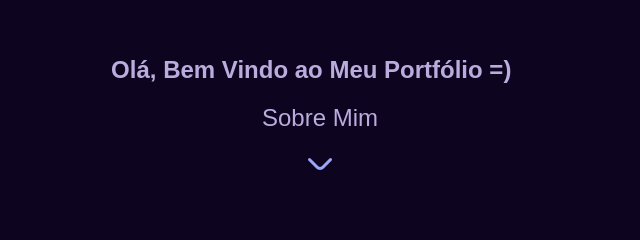
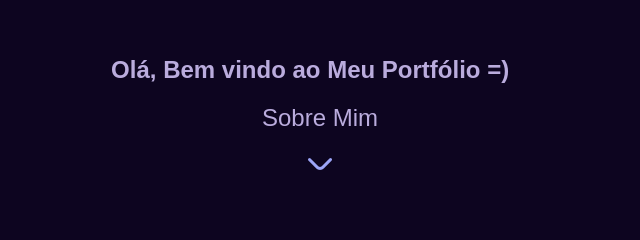
Before and after one commit to oDyKoz/Portfolio, a plain HTML site: page index.html in a window 1280 px wide. Shown: the part 214-454 px from the top of the page, 320-960 px from the left. Drawn offline with Linux system fonts and the light colour scheme.

Commit message:
Update index.html

```diff
--- a/index.html
+++ b/index.html
@@ -27,7 +27,7 @@
     <section id="inicio">
 
       <div class="p1conti1">
-        <h1>Olá, Bem Vindo ao Meu Portfólio =)</h1>
+        <h1>Olá, Bem vindo ao Meu Portfólio =)</h1>
         <p>Sobre Mim</p>
         <a href="#sobre" class="link-suave">
           <img src="img/angulo-para-baixo.png" alt="seta para baixo">
@@ -35,15 +35,11 @@
       </div>
     </section>
 
-    <!--Corpo do Portfolio e com informações (#Sobre) a mim-->
+    <!--Corpo do Portfolio e com informações e redes sociais(#Sobre) a mim-->
     <section id="sobre">
       <div class="p2conti1">
         <h2>Sobre Mim</h2>
-        <p>Olá, me chamo Dymas Felipe, tenho 18 anos atualmente. Sou estudando na área de programação web e desejo ser
-          um Full-Stack, então para isso estarei publicando todo meu aprendizagem nas minhas redes sociais juntamente
-          tentando me agregar ao algum ramo no mercado. Tenho experiência com Html,Css e JS, diariamente fazendo desafio
-          no Exercism e com um foco de aumentar meu conhecimento na área desenvolvedor web, tenho conhecimento prévio em
-          Hardware e Microcomputadores, como Montagem de Computadores e Arduino.
+        <p>Olá, me chamo Dymas Felipe, tenho 18 anos atualmente. Sou estudando na área de programação web e desejo ser um Full-Stack, então para isso estarei publicando todo meu aprendizagem nas minhas redes sociais juntamente tentando me agregar ao algum ramo no mercado. Tenho experiência com Html,Css e JS, diariamente fazendo desafio no Exercism e com um foco de aumentar meu conhecimento na área desenvolvedor web, tenho conhecimento prévio em Hardware e Microcomputadores, como Montagem de Computadores e Arduino.
         </p>
         <div>
           <div class="p2conti2">
@@ -57,7 +53,7 @@
         </div>
     </section>
 
-    <!--Corpo da estrutura de contato-->
+    <!--Corpo da estrutura de experiecia-->
     <section id="experiencia">
       <div class="h2p">
         <h2>Experiência</h2>
```
